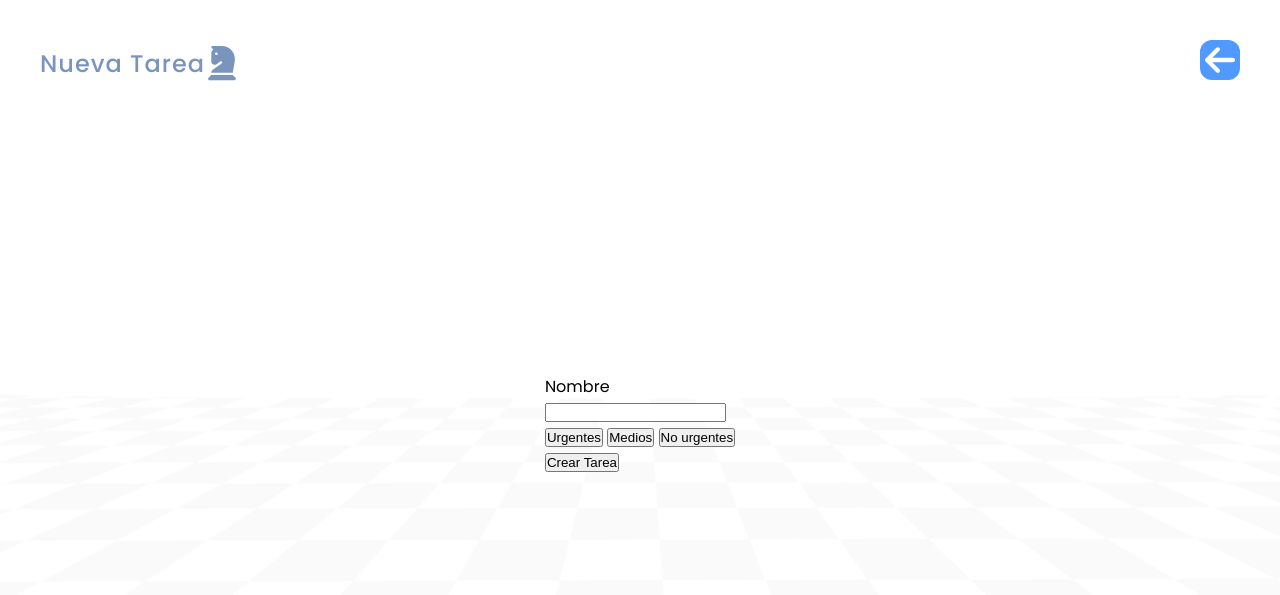
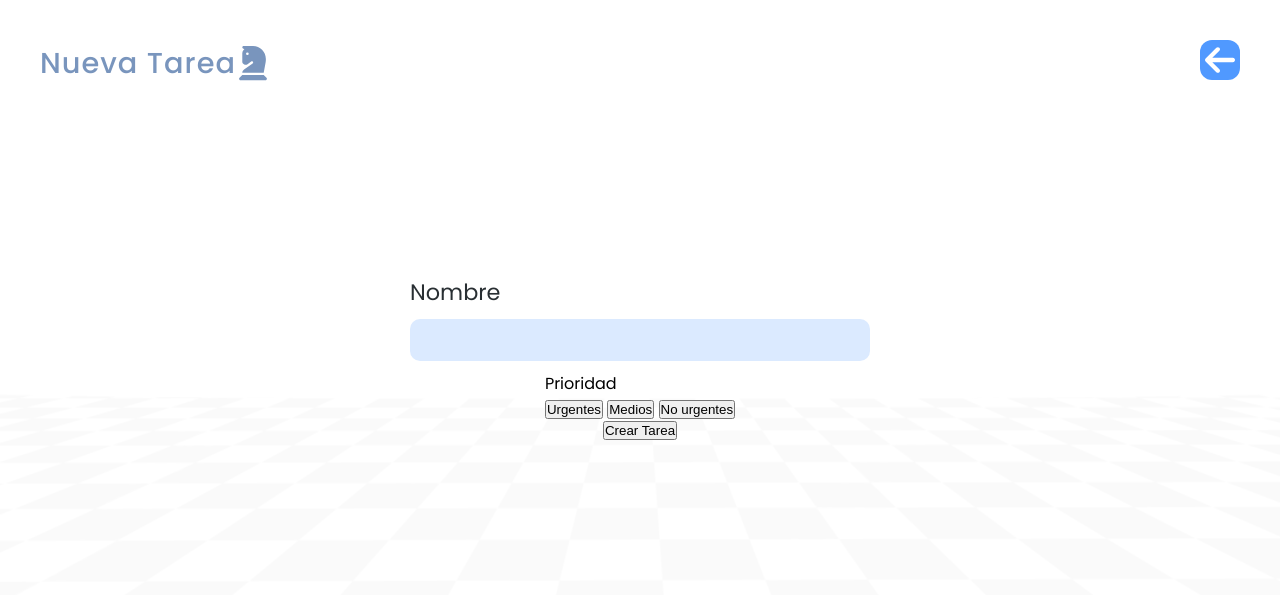
Before and after one commit to marinjuan24/task-list, a plain HTML site: page new-task.html in a window 1280 px wide. Drawn offline with Linux system fonts and the light colour scheme.

Commit message:
avance new-task

```diff
--- a/new-task-style.css
+++ b/new-task-style.css
@@ -24,7 +24,7 @@ h1{
     display: flex;
     align-items: center;
     color: var(--gray-title);
-    font-size: 1.5rem;
+    font-size: 1.8rem;
     font-weight: 500;
     letter-spacing: 1px;
     text-align: center;
@@ -55,3 +55,34 @@ h1{
     justify-content: center;
     align-items: center;
 }
+
+.form-task{
+    width: 50%;
+    height: 50%;
+    padding: 0 70px;
+    display: flex;
+    align-items: center;
+    flex-direction: column;
+}
+
+.create-options{
+    width: 100%;
+    padding: 10px 0;
+}
+
+.create-options p{
+    font-size: 1.4rem;
+    color: var(--black);
+    padding: 10px 0;
+}
+
+.create-input{
+    width: 100%;
+    padding: 10px;
+    border: none;
+    border-radius: 10px;
+    outline: none;
+    background-color: var(--light-blue);
+    font-size: 1.2rem;
+    color: var(--gray-placeholder)
+}
--- a/new-task.html
+++ b/new-task.html
@@ -29,6 +29,9 @@
                 <input type="text" name="nombre" class="create-input">
             </div>
             <div class="filters-boxs">
+                <div class="box-p">
+                    <p>Prioridad</p>
+                </div>
                 <button class="btn-priority red">Urgentes</button>
                 <button class="btn-priority yellow">Medios</button>
                 <button class="btn-priority green">No urgentes</button>
```
